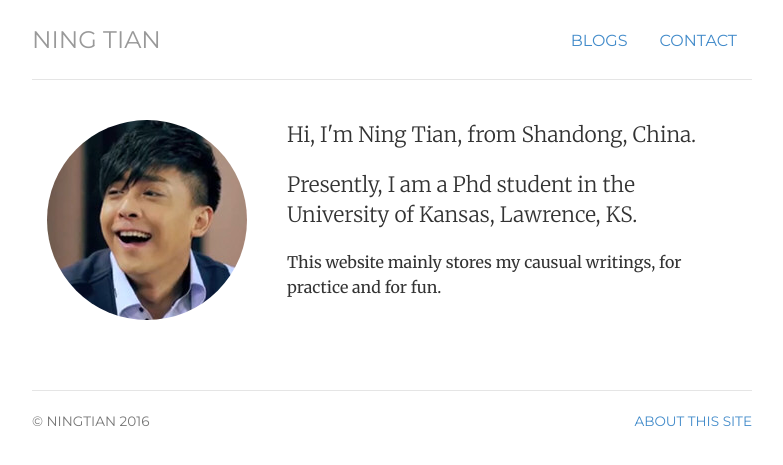
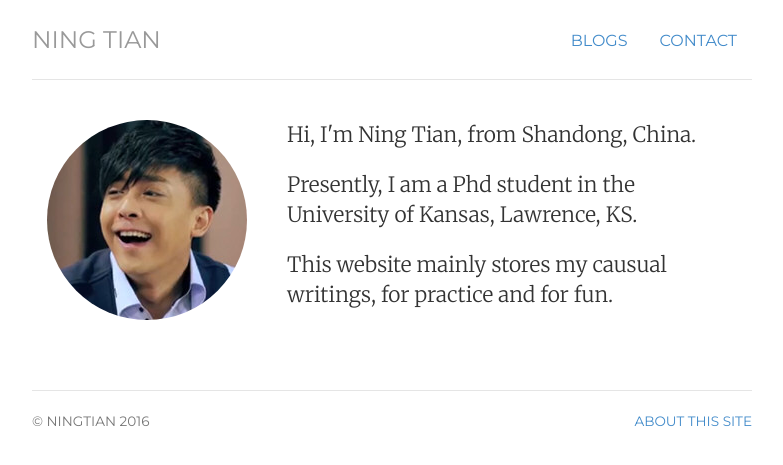
Before and after one commit to ningtian/ningtian.github.io, a Jekyll site: the page built from index.html, in a window 1280 px wide. Shown: the top 465 px of the page, without its empty margins (248-1031 px from the left). Built offline with Jekyll 4.4.1, drawn with Linux system fonts in a browser that asks for light colours.

Commit message:
Update index.html

```diff
--- a/index.html
+++ b/index.html
@@ -23,8 +23,7 @@ description: Ning Tian is a phd student living and working in Lawrence.
 	<p class="lead"> <span itemprop="name">Presently, I am a Phd student in the University of Kansas, Lawrence, KS. </span></p>
 
 
-
-	<p> This website mainly stores my causual writings, for practice and for fun.</p>
+        <p class="lead"> <span itemprop="name">This website mainly stores my causual writings, for practice and for fun. </span></p>
 
 	</div>
 </div>
```
